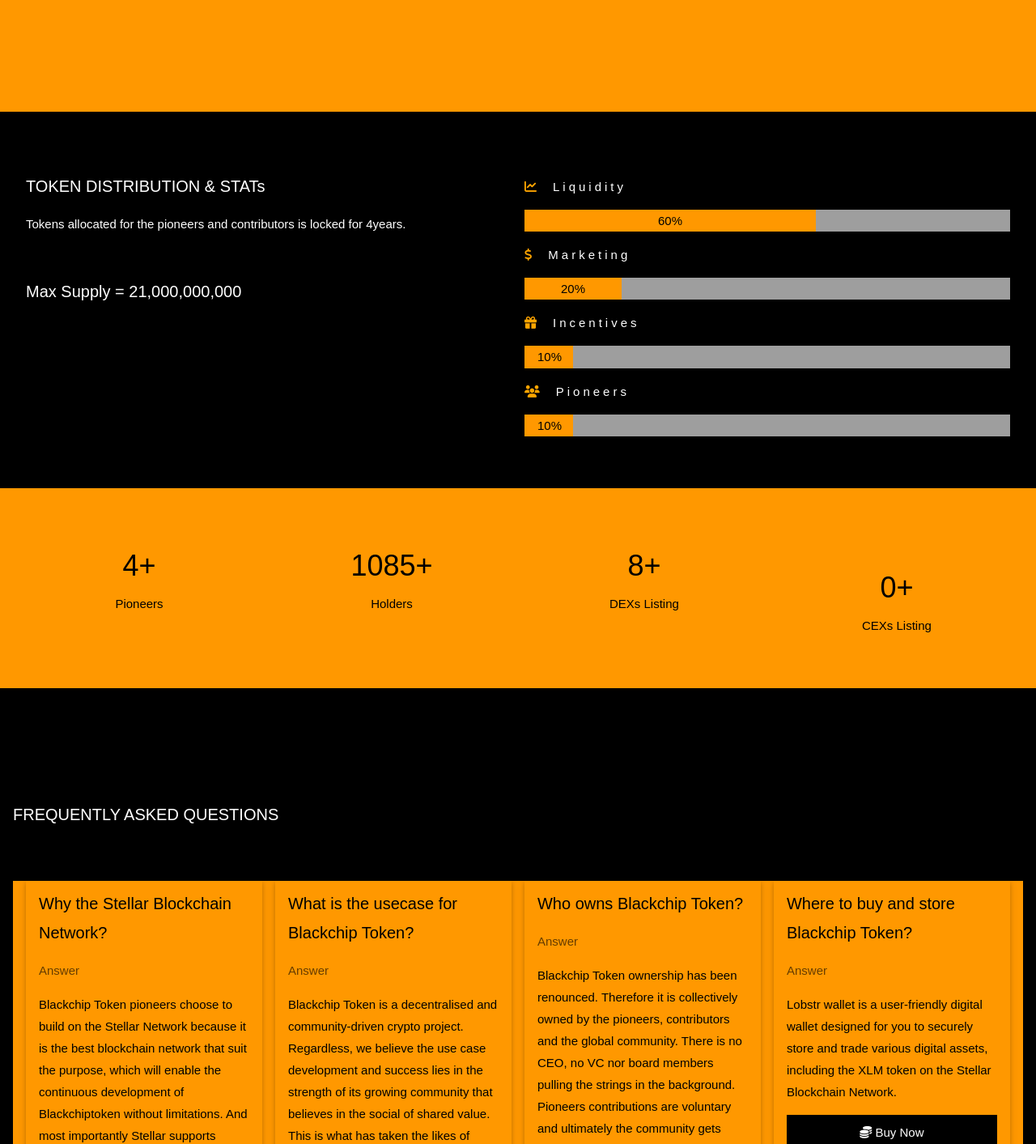
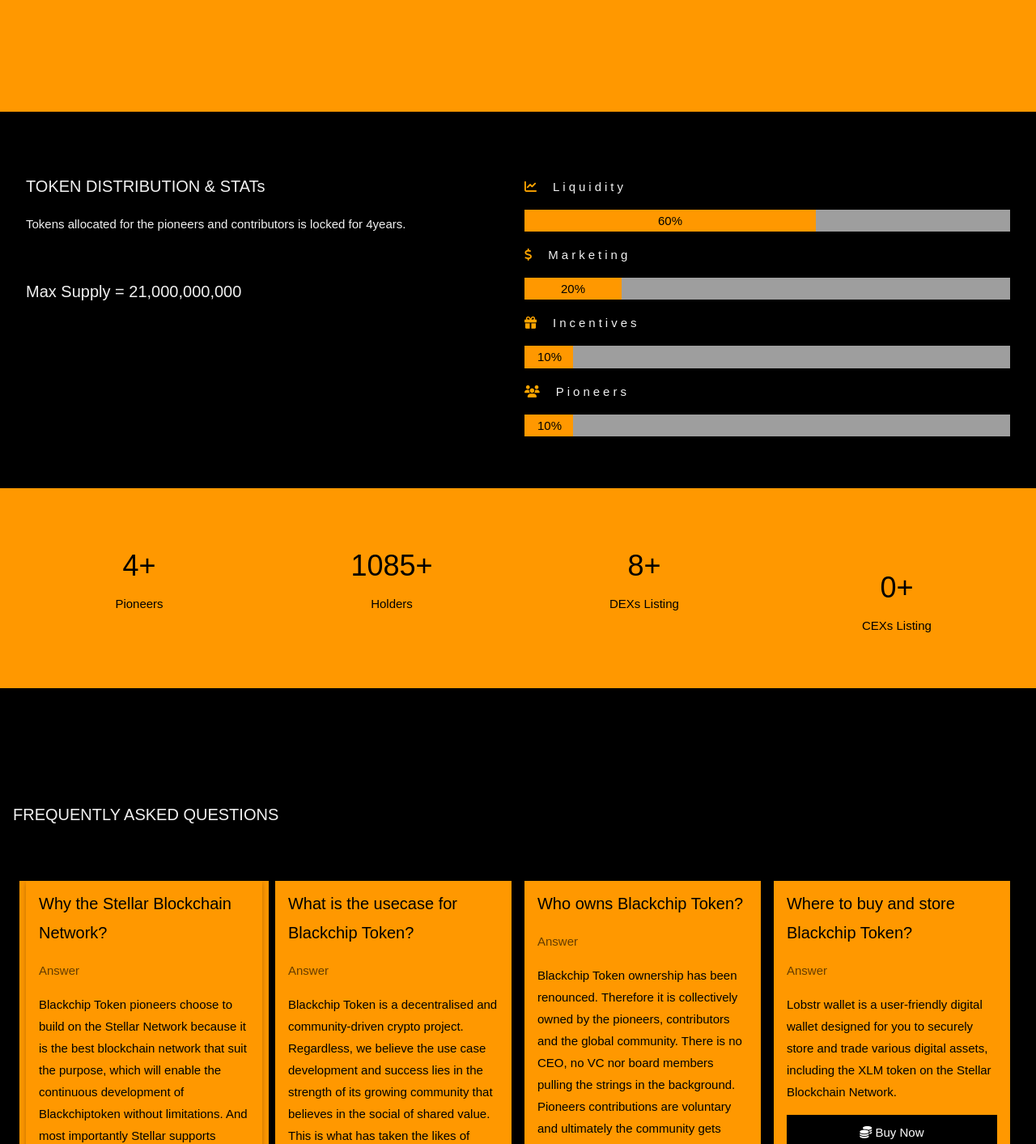
Before and after one commit to bct-toml/bct-toml.github.io, a plain HTML site: page index.html in a window 1280 px wide. Shown: the part 2580-3993 px from the top of the page at 81% size. Drawn offline with nearby package versions, Linux system fonts and the light colour scheme.

Commit message:
Update index.html

```diff
--- a/index.html
+++ b/index.html
@@ -127,7 +127,7 @@ body, html {
 </div>
 
   <!-- Discover Stellar Section -->
-<div class="w3-container w3-orange w3-text-light-grey" style="padding:128px 16px">
+<div class="w3-container w3-orange" style="padding:128px 16px">
   <div class="w3-row-padding">
     <div class="w3-col m6">
       <h4>BUILT ON STELLAR NETWORK</h4>
@@ -141,7 +141,7 @@ body, html {
 </div>
 
   <!-- Token Info "Tokenomics" -->
-<div class="w3-container w3-black w3-padding-64" id="pricing">
+<div class="w3-container w3-black w3-text-light-grey w3-padding-64" id="pricing">
   <div class="w3-row-padding">
     <div class="w3-col m6">
       <h4>TOKEN DISTRIBUTION & STATs</h4>
@@ -191,10 +191,10 @@ body, html {
 </div>
 
 <!-- FAQs Section -->
-<div class="w3-container w3-black" style="padding:128px 16px" id="team">
+<div class="w3-container w3-black w3-text-light-grey" style="padding:128px 16px" id="team">
   <h4>FREQUENTLY ASKED QUESTIONS</h4>
-  <div class="w3-row-padding w3-orange" style="margin-top:64px">
-    <div class="w3-col l3 m6 w3-margin-bottom">
+  <div class="w3-row-padding" style="margin-top:64px">
+    <div class="w3-col l3 m6 w3-margin-bottom w3-orange">
       <div class="w3-card">
         <div class="w3-container">
           <h4>Why the Stellar Blockchain Network?</h4>
```
